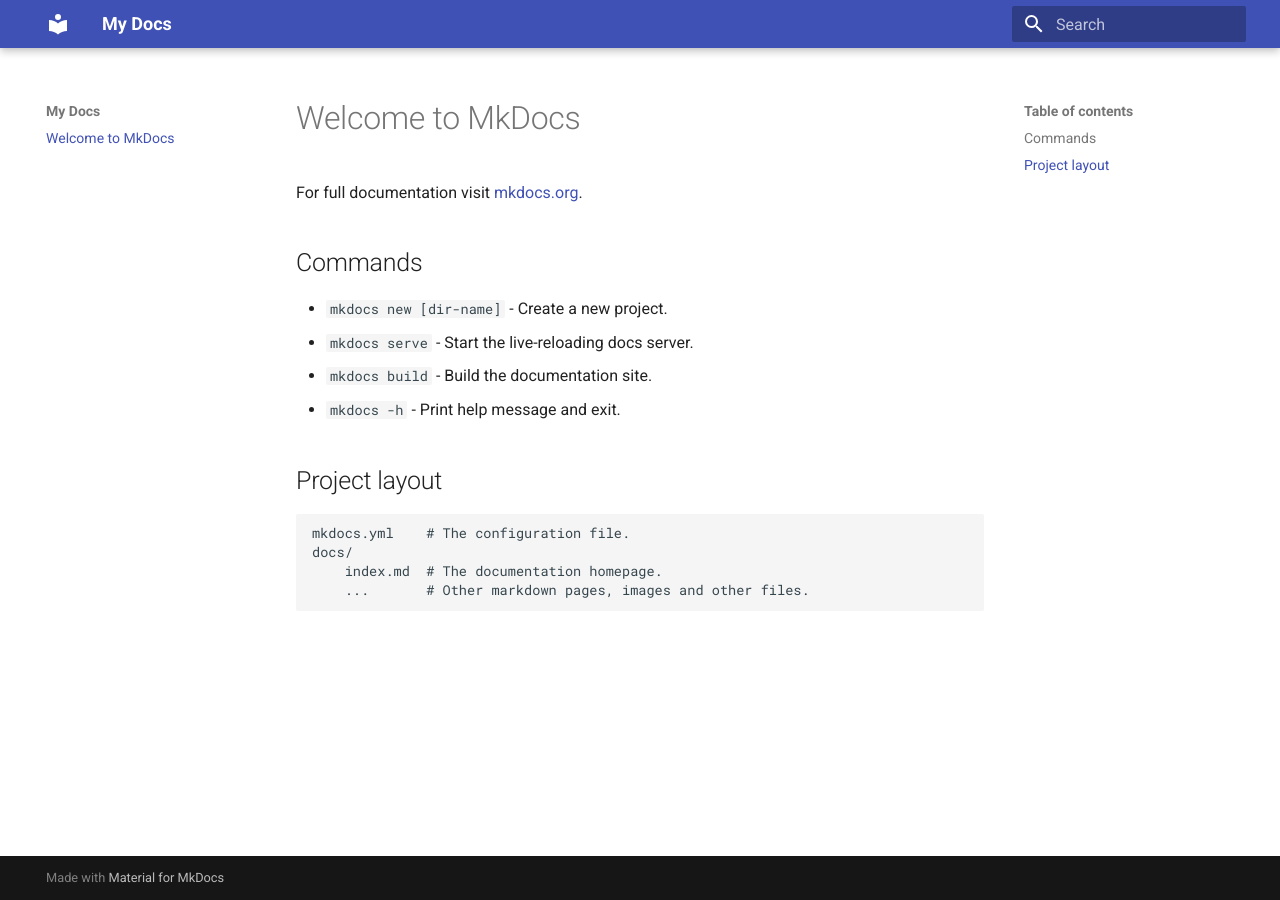
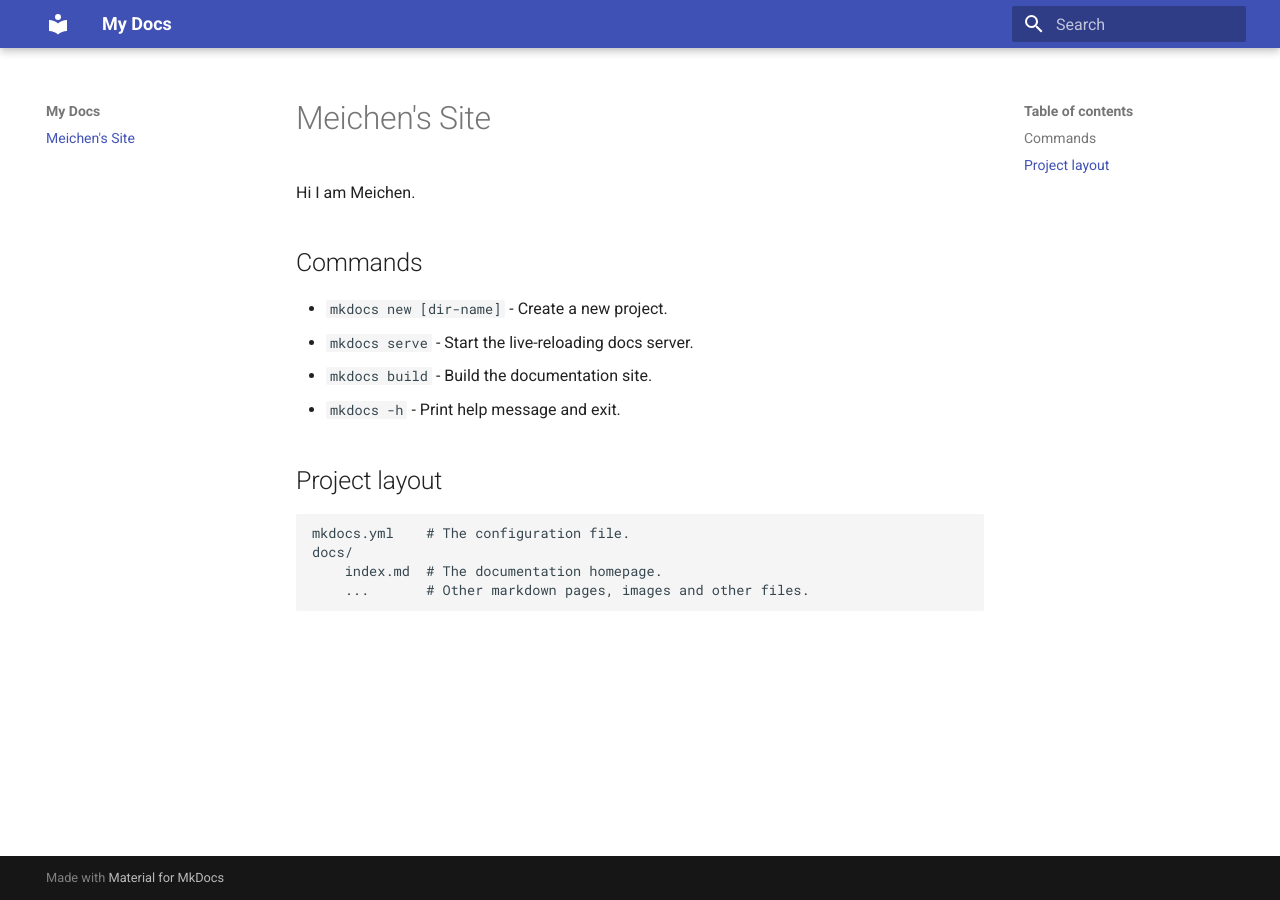
Before and after one commit to meichenfang/mkdocs, an MkDocs documentation site: the page built from docs/index.md, in a window 1280 px wide. Built offline with MkDocs 1.6.1 and Material for MkDocs 9.7.7, drawn with Linux system fonts in a browser that asks for light colours.

Commit message:
Update index.md

```diff
--- a/docs/index.md
+++ b/docs/index.md
@@ -1,6 +1,6 @@
-# Welcome to MkDocs
+# Meichen's Site
 
-For full documentation visit [mkdocs.org](https://www.mkdocs.org).
+Hi I am Meichen.
 
 ## Commands
 
```
